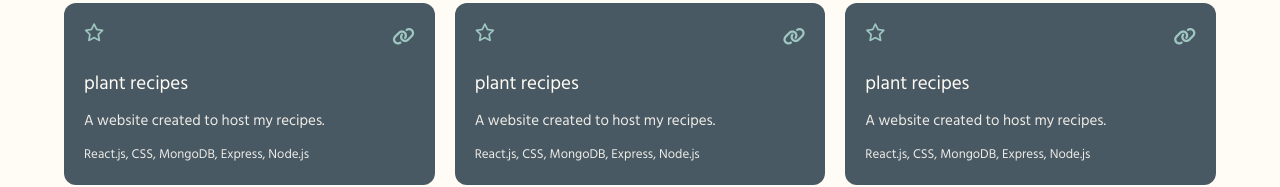
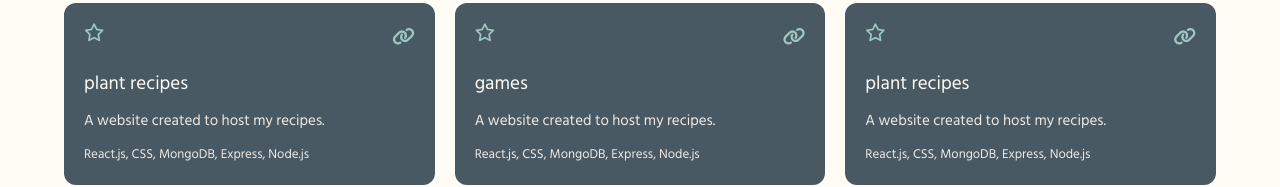
Before and after one commit to vilinh/vi-linh, a React (Create React App) app: page / in a window 1280 px wide. Shown: the part 1607-1794 px from the top of the page. Built offline with nearby package versions, Linux system fonts and the light colour scheme.

Commit message:
creation/projects data

```diff
--- /dev/null
+++ b/src/assets/creationsdata.js
@@ -0,0 +1,20 @@
+export default [
+  {
+    title: "Plant Recipes",
+    desc: "A website created to host my recipes.",
+    lang: "React.js, CSS, MongoDB, Express, Node.js",
+    link: "https://github.com/vilinh/plant-recipes-react",
+  },
+  {
+    title: "Games",
+    desc: "A website created to host my recipes.",
+    lang: "React.js, CSS, MongoDB, Express, Node.js",
+    link: "https://github.com/vilinh/plant-recipes-react",
+  },
+  {
+    title: "Plant Recipes",
+    desc: "A website created to host my recipes.",
+    lang: "React.js, CSS, MongoDB, Express, Node.js",
+    link: "https://github.com/vilinh/plant-recipes-react",
+  },
+];
--- a/src/components/Creations.jsx
+++ b/src/components/Creations.jsx
@@ -1,6 +1,7 @@
 import React from "react";
 import "../styles/creations.css";
 import CreationItem from "./CreationItem";
+import creations from "../assets/creationsdata";
 
 export default function Creations() {
   return (
@@ -8,24 +9,14 @@ export default function Creations() {
       <div className="container">
         <h1 className="creations-title">creations</h1>
         <div className="creations-items">
-          <CreationItem
-            title={"Plant Recipes"}
-            desc={"A website created to host my recipes."}
-            lang={"React.js, CSS, MongoDB, Express, Node.js"}
-            link={""}
-          />
-          <CreationItem
-            title={"Plant Recipes"}
-            desc={"A website created to host my recipes."}
-            lang={"React.js, CSS, MongoDB, Express, Node.js"}
-            link={""}
-          />
-          <CreationItem
-            title={"Plant Recipes"}
-            desc={"A website created to host my recipes."}
-            lang={"React.js, CSS, MongoDB, Express, Node.js"}
-            link={""}
-          />
+          {creations.map((creation) => (
+            <CreationItem
+              title={creation.title}
+              desc={creation.desc}
+              lang={creation.lang}
+              link={creation.link}
+            />
+          ))}
         </div>
       </div>
     </div>
```
